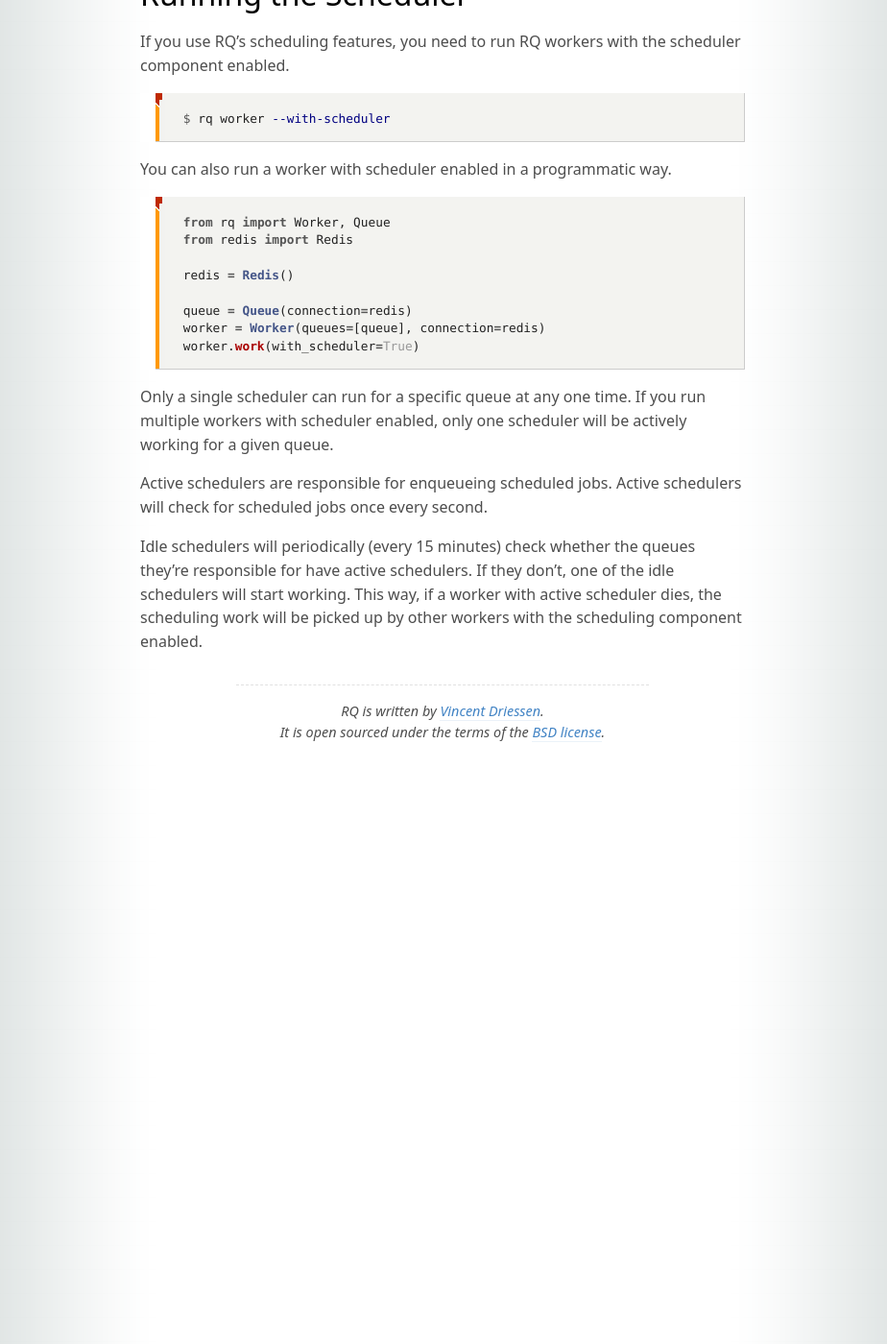
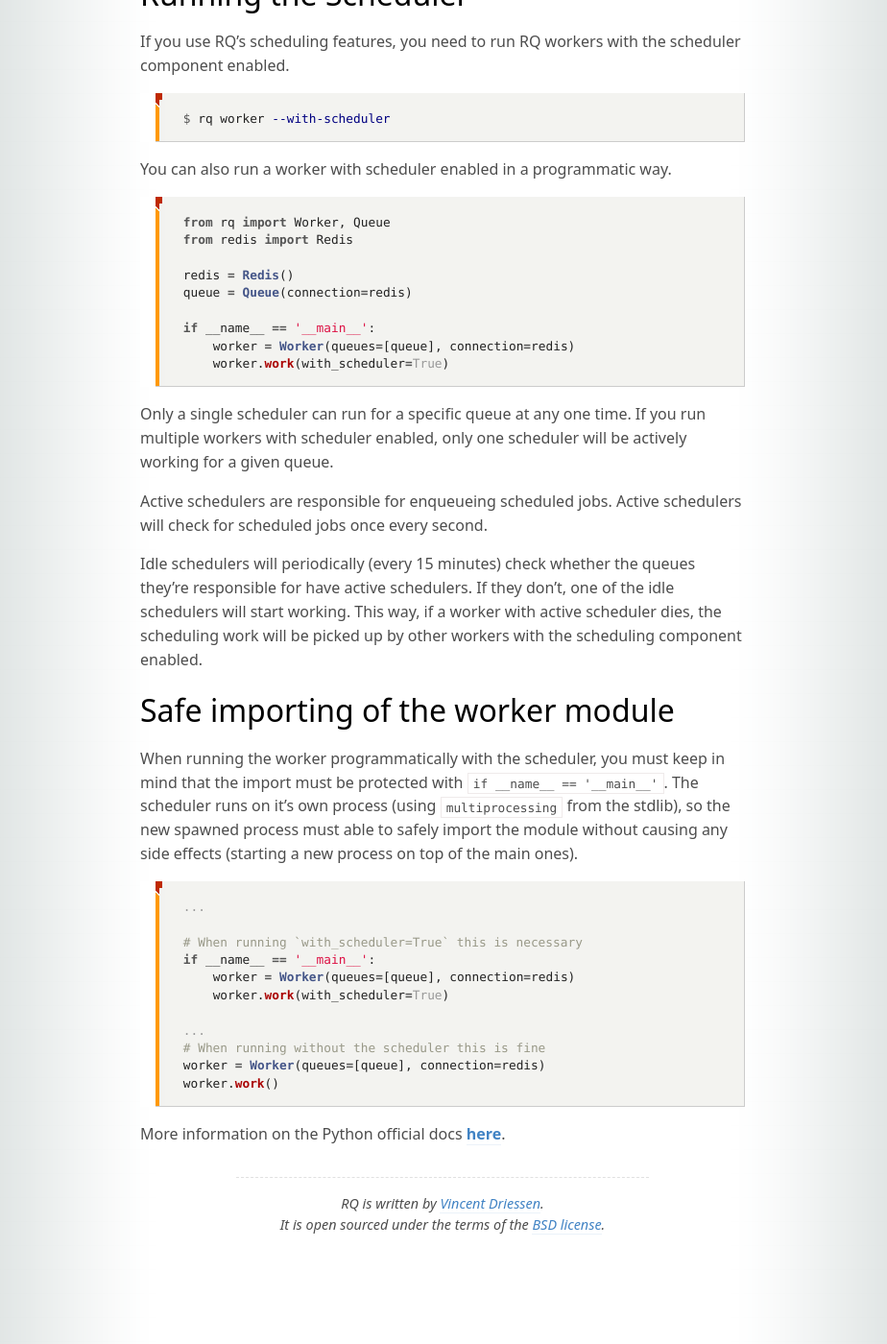
Before and after one commit to rq/rq, a Jekyll site: the page built from docs/docs/scheduling.md, in a window 1280 px wide and 1400 px high, scrolled down 1927 px. Shown: the whole window at 96% size, without its empty margins (179-1103 px from the left). Built offline with Jekyll 4.4.1, drawn with Linux system fonts in a browser that asks for light colours; some web fonts are replaced; comment, search, counter and statistics services are not loaded.

Commit message:
docs: scheduler safe import

````diff
--- a/docs/docs/scheduling.md
+++ b/docs/docs/scheduling.md
@@ -95,10 +95,11 @@
 from redis import Redis
 
 redis = Redis()
+queue = Queue(connection=redis)
 
-queue = Queue(connection=redis)
-worker = Worker(queues=[queue], connection=redis)
-worker.work(with_scheduler=True)
+if __name__ == '__main__':
+    worker = Worker(queues=[queue], connection=redis)
+    worker.work(with_scheduler=True)
 ```
 
 Only a single scheduler can run for a specific queue at any one time. If you run multiple
@@ -111,3 +112,27 @@
 responsible for have active schedulers. If they don't, one of the idle schedulers will start
 working. This way, if a worker with active scheduler dies, the scheduling work will be picked
 up by other workers with the scheduling component enabled.
+
+
+## Safe importing of the worker module
+
+When running the worker programmatically with the scheduler, you must keep in mind that the
+import must be protected with `if __name__ == '__main__'`. The scheduler runs on it's own process
+(using `multiprocessing` from the stdlib), so the new spawned process must able to safely import the module without
+causing any side effects (starting a new process on top of the main ones).
+
+```python
+...
+
+# When running `with_scheduler=True` this is necessary
+if __name__ == '__main__':
+    worker = Worker(queues=[queue], connection=redis)
+    worker.work(with_scheduler=True)
+
+...
+# When running without the scheduler this is fine
+worker = Worker(queues=[queue], connection=redis)
+worker.work()
+```
+
+More information on the Python official docs [here](https://docs.python.org/3.7/library/multiprocessing.html#the-spawn-and-forkserver-start-methods).
````
